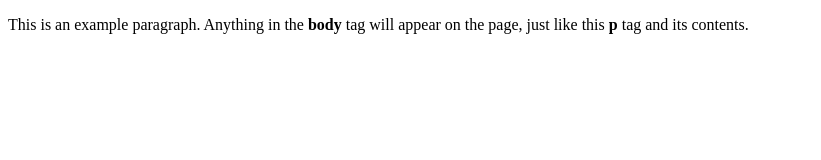
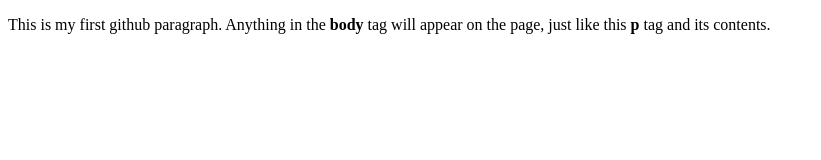
Before and after one commit to jacenb/hello-ping, a plain HTML site: page index.html in a window 1280 px wide. Shown: the whole page, without its empty margins (0-821 px from the left). Drawn offline with Linux system fonts and the light colour scheme.

Commit message:
Update index.html
Changed paragraph content

```diff
--- a/index.html
+++ b/index.html
@@ -4,6 +4,6 @@
     <title>This is the title of the webpage!</title>
   </head>
   <body>
-    <p>This is an example paragraph. Anything in the <strong>body</strong> tag will appear on the page, just like this <strong>p</strong> tag and its contents.</p>
+    <p>This is my first github paragraph. Anything in the <strong>body</strong> tag will appear on the page, just like this <strong>p</strong> tag and its contents.</p>
   </body>
 </html>
```
